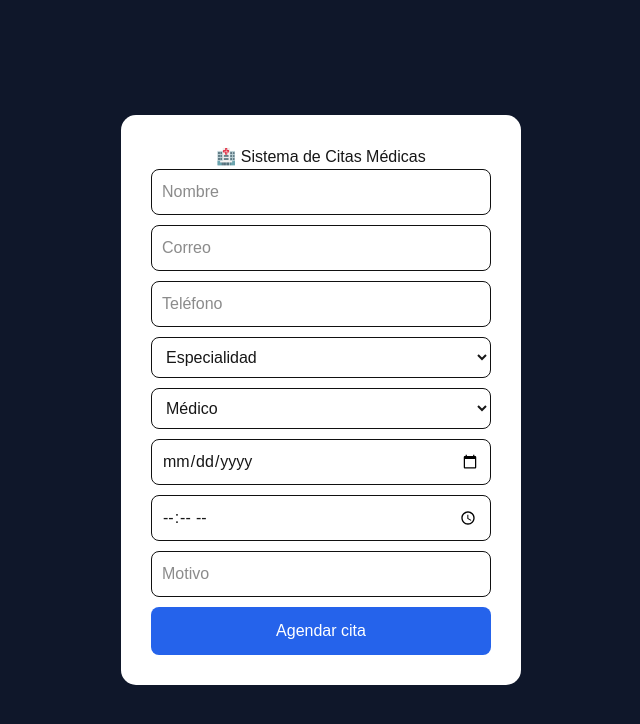
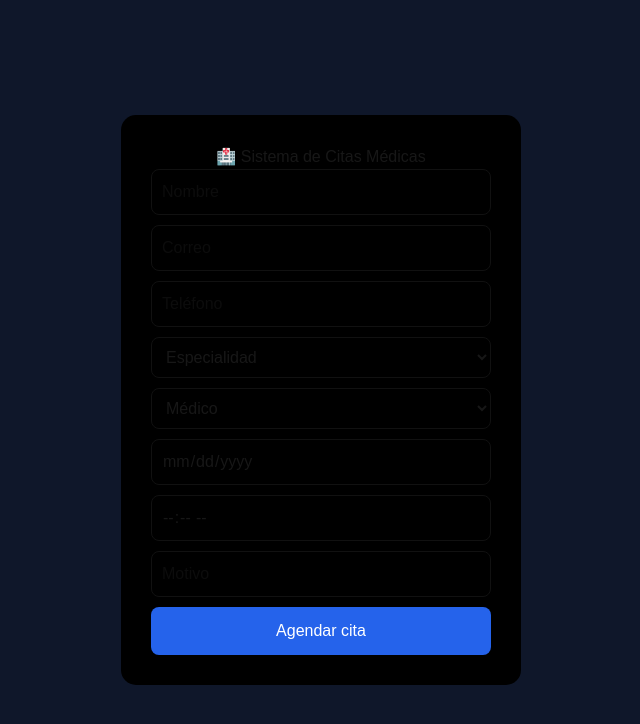
Before and after one commit to cruznavarrete449/sistema-citas, a Next.js app: page / in a window 1280 px wide. Shown: the top 724 px of the page, without its empty margins (319-959 px from the left). Built offline with nearby package versions, Linux system fonts and the light colour scheme.

Commit message:
Actualización del sistema de citas 1

```diff
--- a/app/page.js
+++ b/app/page.js
@@ -112,7 +112,7 @@ const styles = {
     background: "#0f172a"
   },
   card: {
-    background: "white",
+    background: "black",
     padding: 30,
     borderRadius: 15,
     width: 400,
```
